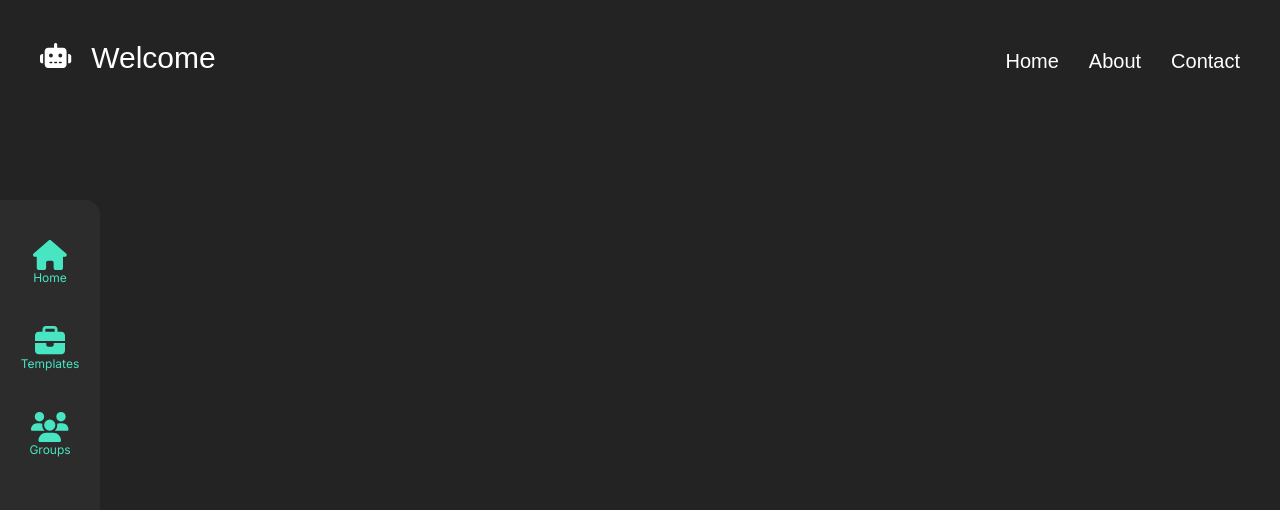
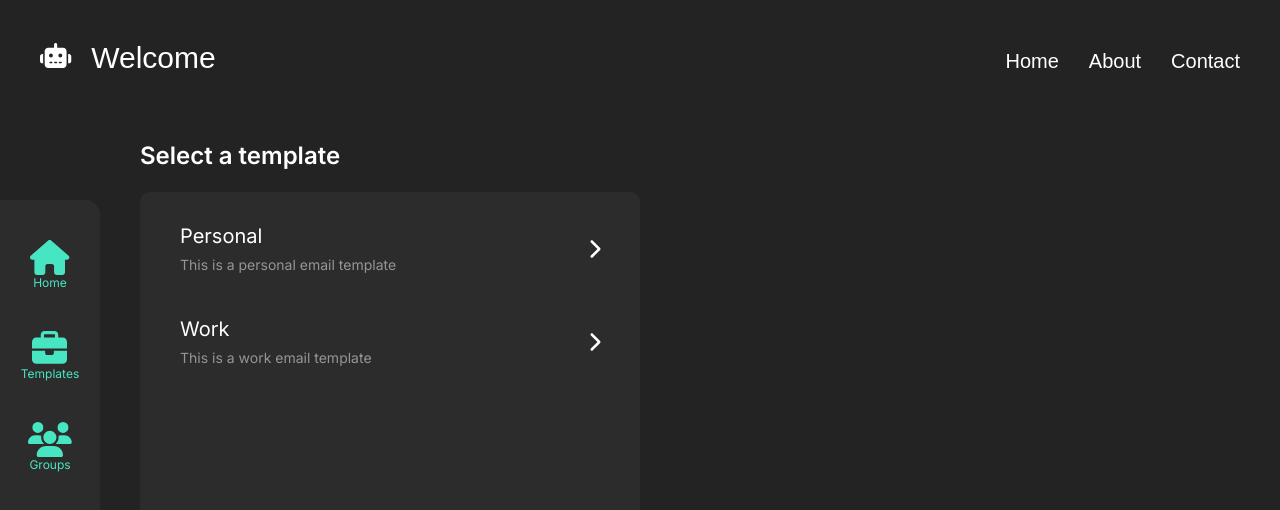
Before and after one commit to ItsHyde-dev/mail-machine, a Next.js app: page /home in a window 1280 px wide. Shown: the top 510 px of the page. Built offline with nearby package versions, Linux system fonts and the light colour scheme.

Commit message:
added main page changes

```diff
--- a/src/app/home/page.tsx
+++ b/src/app/home/page.tsx
@@ -1,29 +1,90 @@
-"use client";
-
 import { NavBarVariantTwo } from "@/components/navbar";
 import "./homepage.css";
 import { FontAwesomeIcon } from "@fortawesome/react-fontawesome";
-import { faBriefcase, faHome, faUsers } from "@fortawesome/free-solid-svg-icons";
+import {
+  faBriefcase,
+  faChevronRight,
+  faHome,
+  faUsers,
+} from "@fortawesome/free-solid-svg-icons";
 
-export default function Home() {
+interface TemplateListing {
+  name: string;
+  description: string;
+}
+
+async function getTemplates(): Promise<TemplateListing[]> {
+  const data: TemplateListing[] = [
+    {
+      name: "Personal",
+      description: "This is a personal email template",
+    },
+    {
+      name: "Work",
+      description: "This is a work email template",
+    },
+  ];
+
+  return new Promise((resolve) => {
+    setTimeout(() => {
+      resolve(data);
+    }, 1000);
+  })
+}
+
+export default async function Home() {
+  const templates = await getTemplates();
+
   return (
     <main className="text-white h-screen flex flex-col">
       {NavBarVariantTwo("Welcome")}
 
+      <div className="flex flex-row items-start h-screen">
+        <LeftToolbar />
+        {TemplateListing(templates)}
+      </div>
+    </main>
+  );
+}
+
+function LeftToolbar() {
+  return (
     <section className="my-auto flex flex-col justify-start items-center w-[100px] h-[60vh] bg-light-grey rounded-r-[15px] text-xs text-light-green">
       <div className="flex flex-col items-center pt-[40px]">
-          <FontAwesomeIcon className="text-3xl p-none" icon={faHome} />
+        <FontAwesomeIcon className="h-[35px] p-none" icon={faHome} />
         Home
       </div>
       <div className="flex flex-col items-center pt-[40px]">
-          <FontAwesomeIcon className="text-3xl p-none" icon={faBriefcase} />
+        <FontAwesomeIcon className="h-[35px] p-none" icon={faBriefcase} />
         Templates
       </div>
       <div className="flex flex-col items-center pt-[40px]">
-          <FontAwesomeIcon className="text-3xl p-none" icon={faUsers} />
+        <FontAwesomeIcon className="h-[35px] p-none" icon={faUsers} />
         Groups
       </div>
     </section>
-    </main>
   );
 }
+
+function TemplateListing(templates: { name: string; description: string }[]) {
+  return (
+    <section className="ml-[40px] mt-[60px] w-[500px] h-full">
+      <div className="text-2xl font-semibold">Select a template</div>
+      <div className="bg-light-grey h-full px-[40px] py-[30px] mt-[20px] rounded-[10px]">
+        {templates.map((template) => {
+          return (
+            <div className="flex flex-row items-center justify-between text-normal pb-[40px]">
+              <div>
+                <div className="text-xl">{template.name}</div>
+                <div className="text-sm text-[#959595] pt-[5px]">
+                  {template.description}
+                </div>
+              </div>
+              <FontAwesomeIcon className="h-[20px]" icon={faChevronRight} />
+            </div>
+          );
+        })}
+      </div>
+    </section>
+  );
+}
--- a/src/app/page.tsx
+++ b/src/app/page.tsx
@@ -1,15 +1,19 @@
-"use client"
+'use client'
 
 import { redirect } from "next/navigation";
+import { useEffect } from "react";
 
 export default function Root() {
+  // replace with token once that is implemented
 
-  // replace with token once that is implemented
-  const isLoggedIn = !!localStorage.getItem('isLoggedIn')
+  useEffect(() => {
+    console.log("use effect was called in root");
+    const isLoggedIn = !!localStorage.getItem("isLoggedIn");
 
-  if (!isLoggedIn) {
-    redirect('/login')
-  }
+    if (!isLoggedIn) {
+      redirect("/login");
+    }
 
-  redirect('/home')
+    redirect("/home");
+  }, []);
 }
```
Lines whose indentation alone changed are shown as unchanged.
